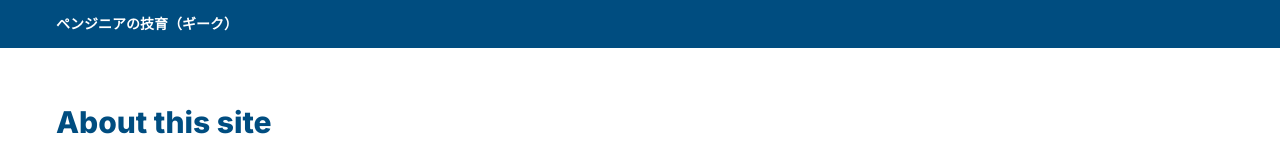
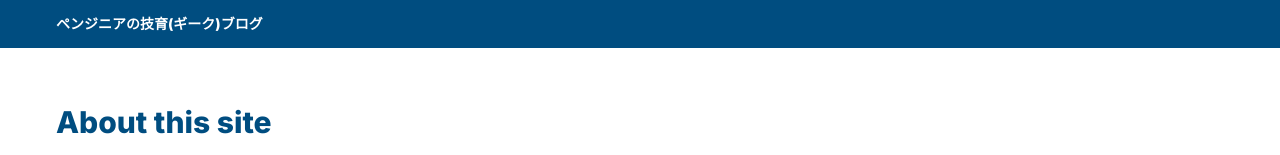
Before and after one commit to pengineer-geek/geek-blog, a Next.js app: page / in a window 1280 px wide. Shown: the top 155 px of the page. Built offline with nearby package versions, Linux system fonts and the light colour scheme.

Commit message:
Update header.tsx

```diff
--- a/src/app/_components/header.tsx
+++ b/src/app/_components/header.tsx
@@ -6,7 +6,7 @@ export default function Header() {
     <header className="bg-primary">
       <div className="container flex h-12 items-center justify-between">
         <Link href="/" className="text-sm font-extrabold text-white">
-          ペンジニアの技育（ギーク）
+          ペンジニアの技育(ギーク)ブログ
         </Link>
         {/* 右側は空（今はリンク無し） */}
       </div>
```
